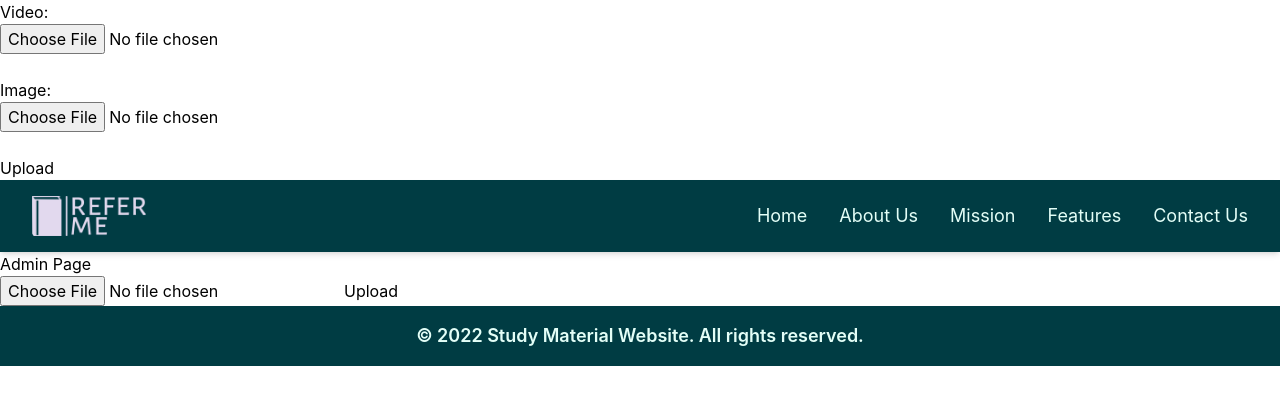
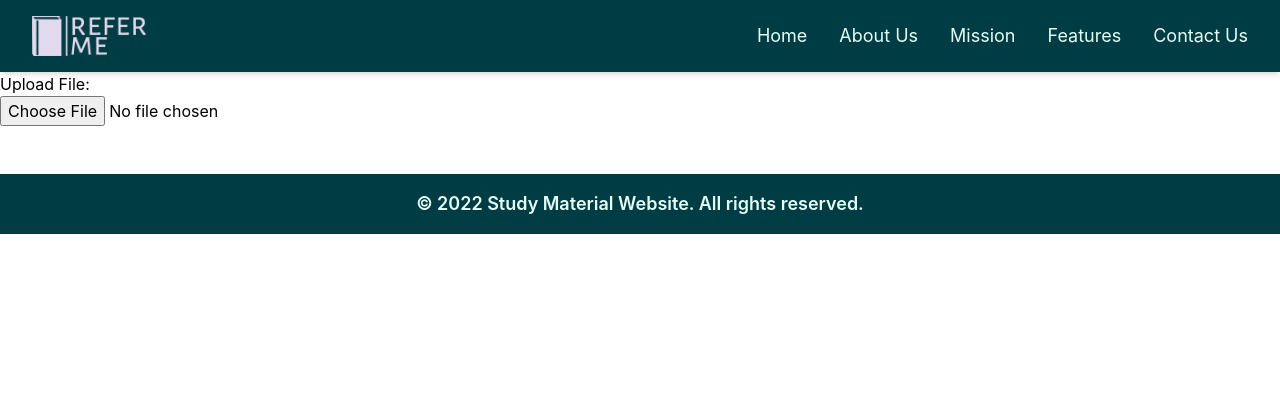
Before and after one commit to siddhant-2002/referme, a React (Create React App) app in the folder client/: page /User in a window 1280 px wide. Shown: the top 404 px of the page. Built offline with nearby package versions, Linux system fonts and the light colour scheme.

Commit message:
new commit

```diff
--- a/client/src/App.js
+++ b/client/src/App.js
@@ -9,14 +9,14 @@ import Body from "./components/Body";
 import {ToastContainer} from "react-toastify";
 import Form from "./components/Form";
 import User from "./components/User";
-import Upload from "./components/Upload";
+// import Upload from "./components/Upload";
 
 function App() {
 	return (
 		<Router>
 			<div className="App">
 				<ToastContainer />
-				<Upload/>
+				{/* <Upload/> */}
 				<Routes>
 					<Route
 						path="/"
--- a/client/src/components/Form.jsx
+++ b/client/src/components/Form.jsx
@@ -11,7 +11,7 @@ const Form = () => {
     e.preventDefault()
     axios.post('http://localhost:3000/Form', { email, password })
       .then(result => {
-        console.log(result)
+
         if (result.data === "true") {
           navigate('/User')
         }
--- a/client/src/components/Upload.jsx
+++ /dev/null
@@ -1,122 +0,0 @@
-import axios from 'axios';
-import React, { useEffect, useState } from 'react'
-import { getStorage, ref, uploadBytesResumable, getDownloadURL } from "firebase/storage";
-import app from '../firebase';
-
-const Upload = () => {
-
-  const [img, setImg] = useState(undefined);
-  const [video, setVideo] = useState(undefined);
-  const [imgPerc, setImgPerc] = useState(0);
-  const [videoPerc, setVideoPerc] = useState(0);
-  const [inputs, setInputs] = useState({});
-
-  useEffect(() => {
-    video && uploadFile(video, "videoUrl");
-  }, [video]);
-
-  useEffect(() => {
-    img && uploadFile(img, "imgUrl");
-  }, [img]);
-
-  const uploadFile = (file, fileType) => {
-    const storage = getStorage(app);
-    const folder = fileType === "imgUrl" ? "images/" : "videos/";
-    const fileName = new Date().getTime() + file.name;
-    const storageRef = ref(storage, folder + fileName);
-    const uploadTask = uploadBytesResumable(storageRef, file);
-
-    // Listen for state changes, errors, and completion of the upload.
-    uploadTask.on(
-      "state_changed",
-      (snapshot) => {
-        const progress =
-          (snapshot.bytesTransferred / snapshot.totalBytes) * 100;
-        fileType === "imgUrl"
-          ? setImgPerc(Math.round(progress))
-          : setVideoPerc(Math.round(progress));
-        switch (snapshot.state) {
-          case "paused":
-            console.log("Upload is paused");
-            break;
-          case "running":
-            console.log("Upload is running");
-            break;
-          default:
-            break;
-        }
-      },
-      (error) => {
-        console.log(error);
-        switch (error.code) {
-          case "storage/unauthorized":
-            // User doesn't have permission to access the object
-            console.log(error);
-            break;
-          case "storage/canceled":
-            // User canceled the upload
-            break;
-          case "storage/unknown":
-            // Unknown error occurred, inspect error.serverResponse
-            break;
-          default:
-            break;
-        }
-      },
-      () => {
-        // Upload completed successfully, now we can get the download URL
-        getDownloadURL(uploadTask.snapshot.ref).then((downloadURL) => {
-          console.log('DownloadURL - ', downloadURL);
-          setInputs((prev) => {
-            return {
-              ...prev,
-              [fileType]: downloadURL,
-            };
-          });
-        });
-      }
-    );
-  }
-
-  const handleSubmit = async (e) => {
-    e.preventDefault();
-    try {
-      await axios.post(`http://localhost:5000/api/videos`, { ...inputs });
-      window.location.reload();
-    } catch (error) {
-      console.log(error);
-    }
-  };
-
-  return (
-    <div className="upload">
-      <form onSubmit={handleSubmit}>
-        <div>
-          <label htmlFor="video">Video:</label> {videoPerc > 0 && "Uploading: " + videoPerc + "%"}
-          <br />
-          <input
-            type="file"
-            accept="video/*"
-            id="video"
-            onChange={(e) => setVideo((prev) => e.target.files[0])}
-          />
-        </div>
-        <br />
-        <div>
-          <label htmlFor="img">Image:</label> {imgPerc > 0 && "Uploading: " + imgPerc + "%"}
-          <br />
-          <input
-            type="file"
-            accept="image/*"
-            id="img"
-            onChange={(e) => setImg((prev) => e.target.files[0])}
-          />
-        </div>
-        <br />
-        <button type="submit">Upload</button>
-      </form>
-    </div>
-  )
-}
-
-export default Upload
--- a/client/src/components/User.jsx
+++ b/client/src/components/User.jsx
@@ -1,29 +1,98 @@
-import React, { useState } from 'react';
+import axios from 'axios';
+import React, { useEffect, useState } from 'react'
+import { getStorage, ref, uploadBytesResumable, getDownloadURL } from "firebase/storage";
+import app from '../firebase';
 
-const User = () => {
-    const [selectedFile, setSelectedFile] = useState(null);
+const Upload = () => {
 
-    const handleFileChange = (event) => {
-        setSelectedFile(event.target.files[0]);
-    };
 
-    const handleUpload = () => {
-        // Implement your file upload logic here
-        if (selectedFile) {
-            // Upload the selected file to the server
-            console.log('Uploading file:', selectedFile);
-        } else {
-            console.log('No file selected');
+    const [inputs, setInputs] = useState({});
+
+    const [pdf, setPdf] = useState(undefined);
+    const [pdfprec, setPdfPerc] = useState(0);
+
+    useEffect(() => {
+        pdf && uploadFile(pdf, "pdfurl");
+    }, [pdf]);
+
+
+    const uploadFile = (file, fileType) => {
+        const storage = getStorage(app);
+        const folder = fileType === "pdfurl" ? "pdfs/" : "";
+        const fileName = new Date().getTime() + file.name;
+        const storageRef = ref(storage, folder + fileName);
+        const uploadTask = uploadBytesResumable(storageRef, file);
+
+        // Listen for state changes, errors, and completion of the upload.
+        uploadTask.on("state_changed", (snapshot) => {
+            const progress = (snapshot.bytesTransferred / snapshot.totalBytes) * 100;
+            if (fileType === "pdfurl") {
+                setPdfPerc(Math.round(progress))
+            }
+
+        },
+            (error) => {
+                console.log(error);
+                switch (error.code) {
+                    case "storage/unauthorized":
+                        // User doesn't have permission to access the object
+                        console.log(error);
+                        break;
+                    case "storage/canceled":
+                        // User canceled the upload
+                        break;
+                    case "storage/unknown":
+                        // Unknown error occurred, inspect error.serverResponse
+                        break;
+                    default:
+                        break;
+                }
+            },
+            () => {
+                // Upload completed successfully, now we can get the download URL
+                getDownloadURL(uploadTask.snapshot.ref).then((downloadURL) => {
+                    // console.log('DownloadURL - ', downloadURL); -------------herre is the download url
+                    setInputs((prev) => {
+                        return {
+                            ...prev,
+                            [fileType]: downloadURL,
+                        };
+                    });
+                });
+            }
+        );
+    }
+
+    const handleSubmit = async (e) => {
+        e.preventDefault();
+        try {
+            await axios.post(`http://localhost:5000/api/videos`, { ...inputs });
+            window.location.reload();
+        } catch (error) {
+            console.log(error);
         }
     };
 
     return (
-        <div>
-            <h1>Admin Page</h1>
-            <input type="file" onChange={handleFileChange} />
-            <button onClick={handleUpload}>Upload</button>
+        <div className="upload">
+            <form onSubmit={handleSubmit}>
+                <div>
+                    <label htmlFor="pdf">Upload File:</label> {pdfprec > 0 && "Uploading: " + pdfprec + "%"}
+                    <br />
+                    <input
+                        type="file"
+                        accept="pdf/*"
+                        id="pdf"
+                        onChange={(e) => setPdf((prev) => e.target.files[0])}
+                    />
+                </div>
+                <br />
+
+                <br />
+                {/* <button type="submit">Upload</button> */}
+            </form>
         </div>
-    );
-};
+    )
+}
 
-export default User;
+export default Upload
```
